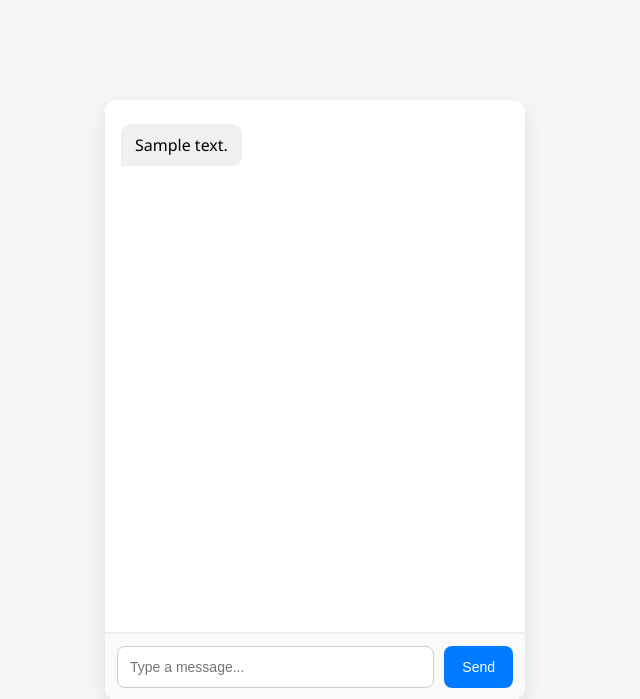
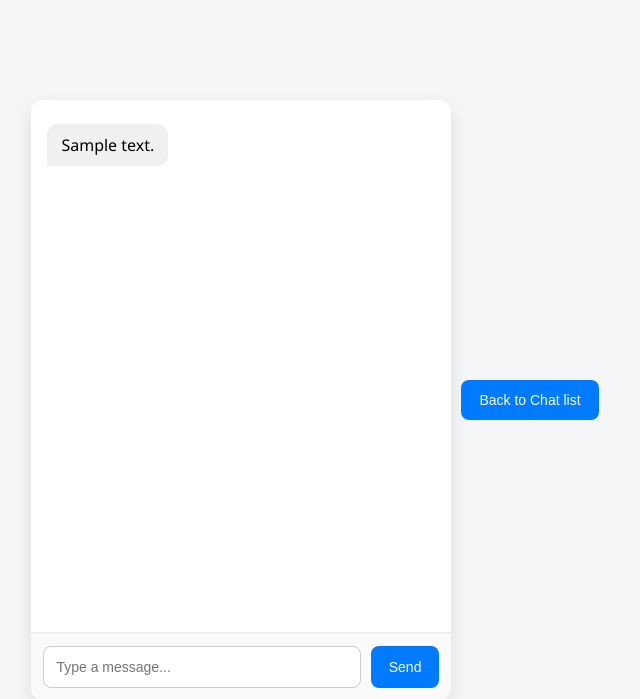
Before and after one commit to unic0rn9k/chat_gpt_clone, a FastAPI app: page /chat/1 in a window 1280 px wide. Shown: the top 699 px of the page, without its empty margins (325-965 px from the left). Run offline with FastAPI, Linux system fonts and the light colour scheme; a database or web service that is not in the repository returns one stand-in record (values such as "Sample title"); some libraries are stand-ins or nearby versions.

Commit message:
QoL, thinking besked, Topics, Back knap til chatlist fra chat

```diff
--- a/main.py
+++ b/main.py
@@ -81,6 +81,8 @@ async def get_register_page():
     with open("static/register.html", "r") as file:
         return file.read()
 
+import re
+
 @app.post("/generate/{chat_id}")
 async def generate(chat_id: str, request: Request, conn=Depends(get_db_conn)):
     body = await request.json()
@@ -98,20 +100,38 @@ async def generate(chat_id: str, request: Request, conn=Depends(get_db_conn)):
         llm = Ollama(model="qwen3:0.6b", request_timeout=240.0, base_url="ollama:11434")
         bot_response = f"{llm.complete(message, timeout=None)}"
 
+        # Insert user and bot messages
         data = [
             ("User", msg_count, message, now, chat_id),
-            ("Bot", msg_count, bot_response, now, chat_id),
+            ("Bot", msg_count + 1, bot_response, now, chat_id),
         ]
-
         insert_query = """
             INSERT INTO messages (author, id, content, timestamp, chat_id)
             VALUES %s
         """
         execute_values(cur, insert_query, data)
 
+        # Check current topic
+        cur.execute("SELECT topic FROM chats WHERE id = %s", (chat_id,))
+        current_topic = cur.fetchone()[0]
+
+        default_topic_pattern = r"^Chat from \d{4}-\d{2}-\d{2} \d{2}:\d{2}:\d{2}(?:\.\d+)?$"
+        if re.match(default_topic_pattern, current_topic):
+            topic_prompt = f"Generate a topic for a chat based on following prompt, It should be max 8 words and rephrase the message. Here is the message: {message}\n\n"
+            response = llm.complete(topic_prompt, timeout=30.0)
+            clean_text = re.sub(r"<think>.*?</think>", "", response.text, flags=re.DOTALL).strip()
+
+            chat_topic = clean_text.split("\n")[0].strip()
+
+            if len(chat_topic) > 60:
+                chat_topic = chat_topic[:60] + "..."
+
+            cur.execute("UPDATE chats SET topic = %s WHERE id = %s", (chat_topic, chat_id))
+
     conn.commit()
 
-    return JSONResponse(content={"text": bot_response})
+    return JSONResponse(content={"text": bot_response, "topic": chat_topic if 'chat_topic' in locals() else current_topic})
+
 
 def get_db_connection():
     return psycopg2.connect(
--- a/static/login.html
+++ b/static/login.html
@@ -33,9 +33,7 @@
       </div>
 
       <button type="submit" class="btn">Login</button>
-      <!-- Server-rendered error message can go here -->
       <p class="error-message">
-        <!-- Example static error: Invalid credentials -->
       </p>
     </form>
     <p class="switch-auth">
--- a/templates/chat_page.html
+++ b/templates/chat_page.html
@@ -9,7 +9,7 @@
     <div class="chat-container">
         <div class="chat-box" id="chatBox">
             {% for msg in messages %}
-                <div class="message {{ 'user-message' if msg.author == username else 'bot-message' }}">
+                <div class="message {{ 'user-message' if msg.author == 'User' else 'bot-message' }}">
                     {{ msg.content | safe }}
                 </div>
             {% endfor %}
@@ -19,6 +19,7 @@
             <button onclick="sendMessage()">Send</button>
         </div>
     </div>
+    <button onclick="backToChatList()">Back to Chat list</button>
 
     <script>
         const chatId = "{{ chat_id }}";
@@ -42,12 +43,26 @@
             chatBox.scrollTop = chatBox.scrollHeight;
         }
 
+
         async function sendMessage() {
             const userMessageInput = document.getElementById("userMessage");
             const userMessage = userMessageInput.value.trim();
             if (!userMessage) return;
 
+            // Show user's message
             displayMessage(simpleMarkdownParser(userMessage), 'user');
+
+            userMessageInput.value = '';
+            userMessageInput.focus();
+
+            // Show "Let me think..." message and keep reference
+            const chatBox = document.getElementById("chatBox");
+            const thinkingMessageDiv = document.createElement('div');
+            thinkingMessageDiv.classList.add('message', 'bot-message');
+            thinkingMessageDiv.textContent = "Let me think...";
+            chatBox.appendChild(thinkingMessageDiv);
+            chatBox.scrollTop = chatBox.scrollHeight;
+            console.log('Thinking message shown');
 
             try {
                 const response = await fetch(`/generate/${chatId}`, {
@@ -56,25 +71,54 @@
                     body: JSON.stringify({message: userMessage})
                 });
                 const data = await response.json();
+
+                // Remove the "Let me think..." message
+                thinkingMessageDiv.remove();
+                console.log('Thinking message removed');
+
                 if (data && data.text) {
                     displayMessage(simpleMarkdownParser(data.text), 'bot');
                 } else {
                     displayMessage("Sorry, no response.", 'bot');
                 }
             } catch (error) {
+                // Remove the "Let me think..." message
+                thinkingMessageDiv.remove();
+
                 displayMessage("Error connecting to the server.", 'bot');
             }
-
-            userMessageInput.value = '';
-            userMessageInput.focus();
         }
 
-        // Optional: Send message on Enter key
+
+
         document.getElementById('userMessage').addEventListener('keydown', function(e) {
             if (e.key === 'Enter') {
                 sendMessage();
             }
         });
+    async function backToChatList() {
+        const password = prompt("Please enter your password again to go back to chat list:");
+
+        if (!password) return;
+
+        const formData = new FormData();
+        formData.append("username", username);
+        formData.append("password", password);
+
+        const response = await fetch('/login', {
+            method: 'POST',
+            body: formData
+        });
+
+        if (response.redirected) {
+            window.location.href = response.url;
+        } else {
+            const html = await response.text();
+            document.open();
+            document.write(html);
+            document.close();
+        }
+    }
     </script>
 </body>
 </html>
```
Also changed, not shown: 1 other file.
